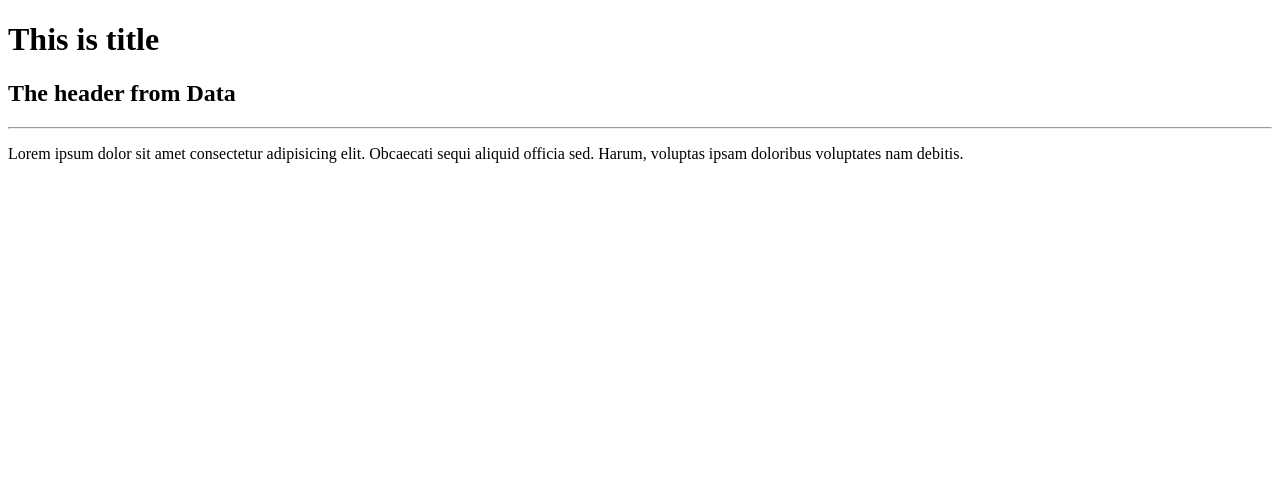
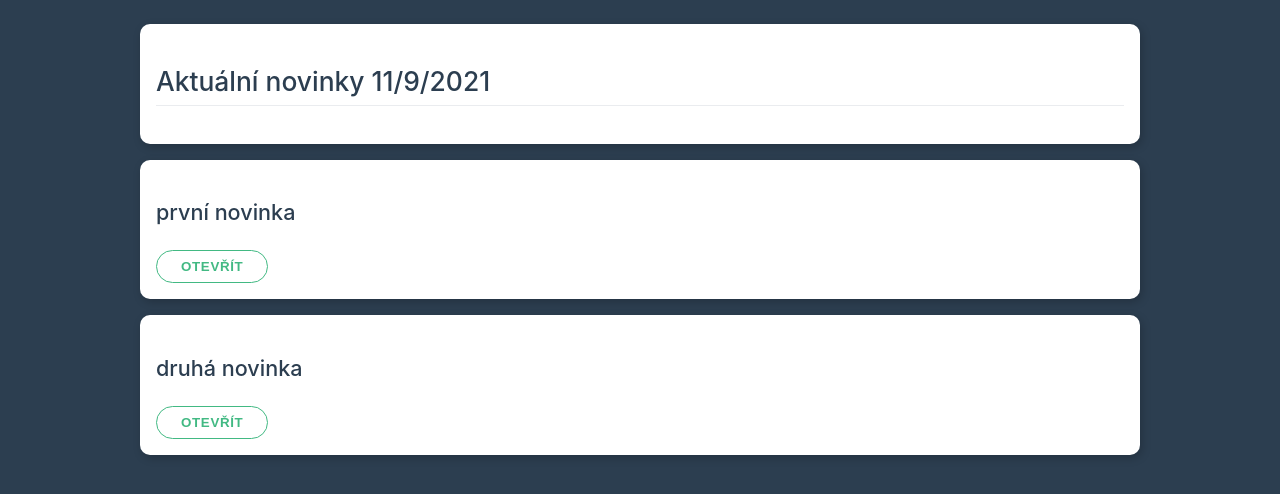
Before and after one commit to kofranek/vue3-sandbox, a Vue app in the folder 06-vue-components/: page / in a window 1280 px wide. Shown: the top 494 px of the page. Built offline with nearby package versions, Linux system fonts and the light colour scheme.

Commit message:
modul6-03

```diff
--- a/06-vue-components/src/App.vue
+++ b/06-vue-components/src/App.vue
@@ -1,14 +1,32 @@
 <template>
-  <div>
-    <h1>This is title</h1>
-    <the-header></the-header>
+  <div class="container pt-1">
+    <div class="card">
+      <h2>Aktuální novinky {{ now }}</h2>
+    </div>
+
+    <div class="card" v-for="item in news" :key="item">
+      <h3>{{ item }}</h3>
+      <button class="btn" @click="isOpen = !isOpen">Otevřít</button>
+      <p v-if="isOpen">
+        Lorem ipsum dolor sit amet consectetur adipisicing elit. Deleniti
+        numquam, est culpa labore delectus placeat ipsum consequuntur
+        accusantium.
+      </p>
+    </div>
   </div>
 </template>
 
 <script>
 export default {
   name: 'App',
-  components: {}
+  components: {},
+  data () {
+    return {
+      now: new Date().toLocaleDateString(),
+      news: ['první novinka', 'druhá novinka'],
+      isOpen: false
+    }
+  }
 }
 </script>
 
--- a/06-vue-components/src/main.js
+++ b/06-vue-components/src/main.js
@@ -1,6 +1,7 @@
 import { createApp } from 'vue'
 import App from './App.vue'
 import TheHeader from './TheHeader.vue'
+import './theme.css'
 
 const app = createApp(App)
 
```
Also changed, not shown: 06-vue-components/src/TheHeader.vue (+5 -2 lines).
